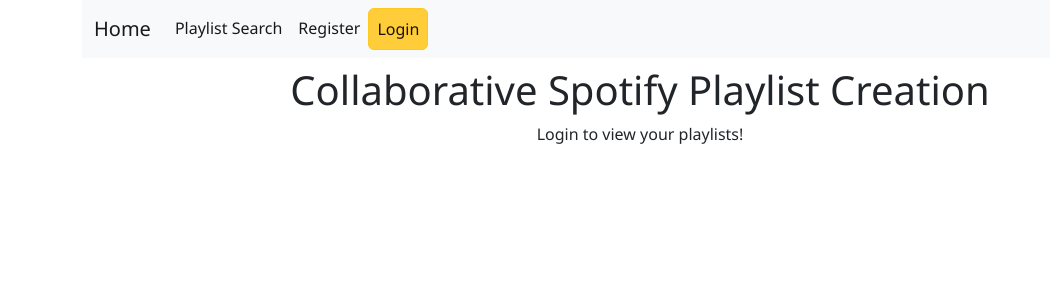
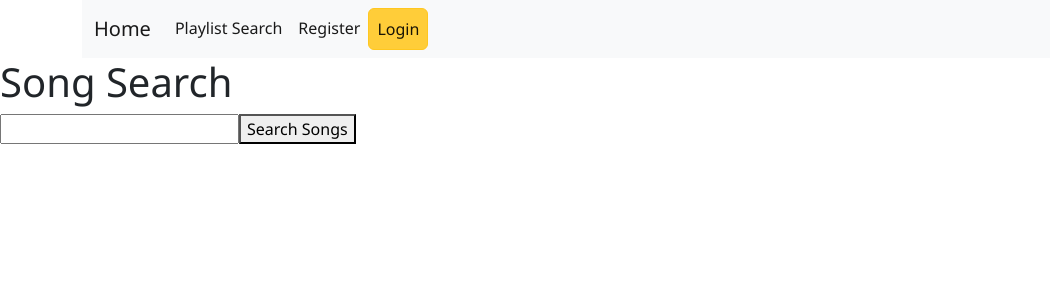
Before and after one commit to jerome-dotson/dev10-spotify-api-project, a React (Create React App) app in the folder apic-spotify-playlist/client/: page /songsearch in a window 1280 px wide. Shown: the top 300 px of the page, without its empty margins (0-1050 px from the left). Built offline with nearby package versions, Linux system fonts and the light colour scheme; the HTML template or start-up script is replaced by a standard one.

Commit message:
Reverted SongSearch code. Reverting some App.js code.

```diff
--- a/apic-spotify-playlist/client/src/App.js
+++ b/apic-spotify-playlist/client/src/App.js
@@ -1,6 +1,6 @@
 import React from "react";
 import { useState, useEffect } from "react";
-import { HashRouter as Router, Route, Switch, Redirect } from "react-router-dom";
+import { BrowserRouter as Router, Route, Switch, Redirect } from "react-router-dom";
 import jwtDecode from "jwt-decode";
 import Confirmation from "./components/Confirmation";
 import Error from "./components/Error";
--- a/apic-spotify-playlist/client/src/components/SongSearch.js
+++ b/apic-spotify-playlist/client/src/components/SongSearch.js
@@ -1,97 +1,51 @@
-import React, { useState, useContext } from "react";
 import axios from "axios";
-import { Link } from "react-router-dom";
-import AuthContext from "../context/AuthContext";
-import { accessToken } from "../spotify";
+import { useEffect, useState } from "react";
 
-//need to npm install axios via terminal
+function SongSearch() {
 
-const DEFAULT_TRACK = {
-    trackId: 0,
-    trackName: "",
-    artistName: "",
-    appUserId: "",
-    playlistId: "",
-};
+    const [spotifyToken, setSpotifyToken] = useState("");
+    const [searchKey, setSearchKey] = useState("");
+    const [songs, setSongs] = useState([]);
 
-function SongSearch(playlist) {
+    useEffect(() => {
 
+        let spotifyToken = window.localStorage.getItem("current_spotify_access_token");
 
-    const auth = useContext(AuthContext);
+        if (spotifyToken) {
 
-    const [searchKey, setSearchKey] = useState("");
-    const [tracks, setTracks] = useState([]);
-    const [trackToAdd, setTrackToAdd] = useState(DEFAULT_TRACK);
+        }
+        setSpotifyToken(spotifyToken);
+    }
 
-    //do we need to set up auth context here to get the token below in authorization?
+        , []);
 
-    const searchTracks = async (e) => {
-        e.preventDefault();
-
+    const searchSongs = async (event) => {
+        event.preventDefault();
         const { data } = await axios.get("https://api.spotify.com/v1/search", {
             headers: {
-                Authorization: `Bearer ${accessToken}`,
-               "content-type" : "application/json"
+                Authorization: `Bearer ${window.localStorage.getItem("current_spotify_access_token")}`
             },
             params: {
                 q: searchKey,
                 type: "track"
             }
         });
-        setTracks(data.tracks.items);
-    };
-
-    function addTrackToPlaylist(track) {
-
-        // const trackToAdd = {
-        //     trackId: 0,
-        //     trackName: {track.name},
-        //     artistName: "",
-        //     appUserId: "",
-        //     playlistId: "",
-        // }
-
-        //add song to our database from spotify api via trackController method (if track exists in our database, do not add)
-        //add song to playlist from our database via playlistController or trackController method
-
-        // fetch("http://localhost:8080/api/track/add", {
-        //     method: "POST",
-        //     headers: {
-        //         "Content-Type": "application/json",
-        //         Accept: "application/json",
-        //         Authorization: `Bearer ${auth.user.token}`,
-        // },
-        // body: JSON.stringify(updatedSighting),
-
-        // })
+        console.log("Start here.");
+        console.log(data);
+    }
 
 
-    }
-
-    const renderTracks = () => {
-        return tracks.map(track => (
-            <div key={track.id}>
-                {track.name}
-                {track.artist[0].name}
-                {track.duration_ms}
-                <button className="btn btn-success ms-1 me-2" onClick={addTrackToPlaylist(track)}>+</button>
-            </div>
-
-        ));
-    };
 
     return (
+
         <div>
-            <form onSubmit={searchTracks}>
-                <input type="text" onChange={e => setSearchKey(e.target.value)} />
-                <button type={"submit"}>Search</button>
+            <h1>Song Search</h1>
+            <form onSubmit={searchSongs}>
+                <input type="text" onChange={event => setSearchKey(event.target.value)} />
+                <button type={"submit"}>Search Songs</button>
             </form>
-            {renderTracks()};
-            <div>
-                <Link className="btn btn-warning" to={`/playlist/${playlist.playlistData.playlist_id}`}>Return to Playlist</Link>
-            </div>
         </div>
-    );
+    )
 }
 
 export default SongSearch;
```
